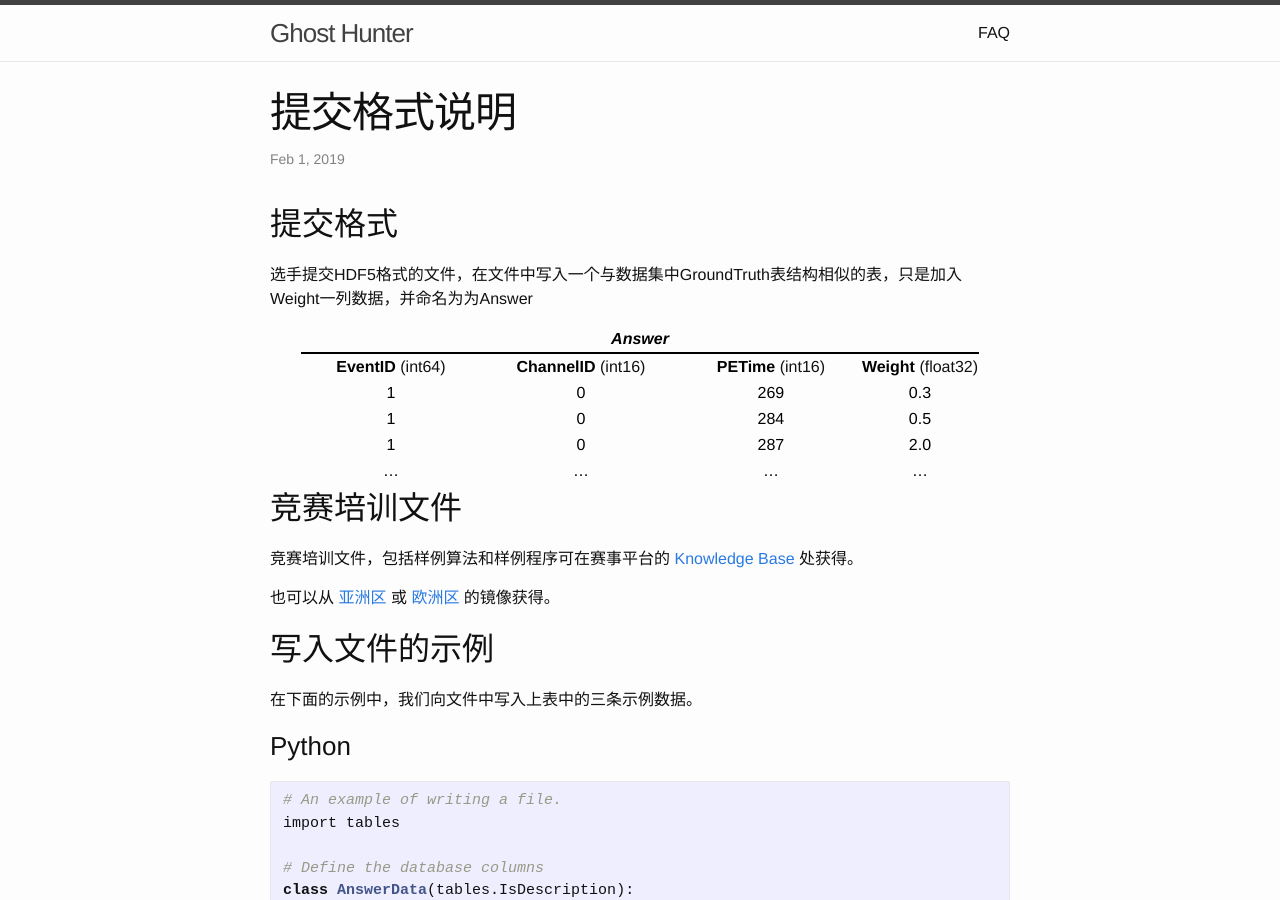
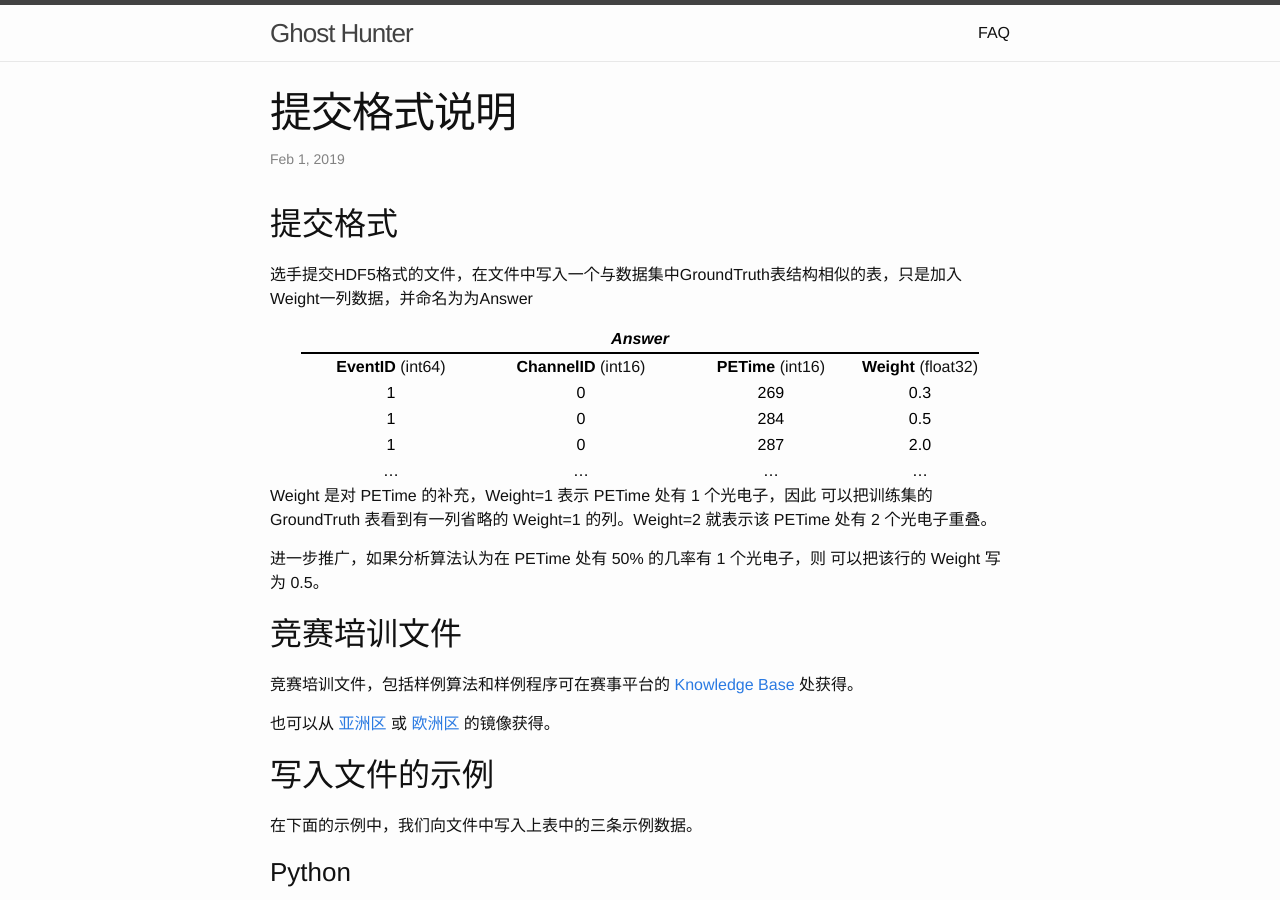
Before and after one commit to ghost-hunter-contest/ghost-hunter-contest.github.io, a Jekyll site: the page built from _posts/2019-02-13-submission.markdown, in a window 1280 px wide and 900 px high. Built offline with Jekyll 4.4.1, drawn with Linux system fonts in a browser that asks for light colours.

Commit message:
Weight 说明。

```diff
--- a/_posts/2019-02-13-submission.markdown
+++ b/_posts/2019-02-13-submission.markdown
@@ -48,6 +48,13 @@ date:   2019-02-01 11:23:51 +0800
    </tr>
 </table>
 </div>
+
+Weight 是对 PETime 的补充，Weight=1 表示 PETime 处有 1 个光电子，因此
+可以把训练集的 GroundTruth 表看到有一列省略的 Weight=1 的列。Weight=2
+就表示该 PETime 处有 2 个光电子重叠。
+
+进一步推广，如果分析算法认为在 PETime 处有 50% 的几率有 1 个光电子，则
+可以把该行的 Weight 写为 0.5。
 
 ## 竞赛培训文件
 
```
